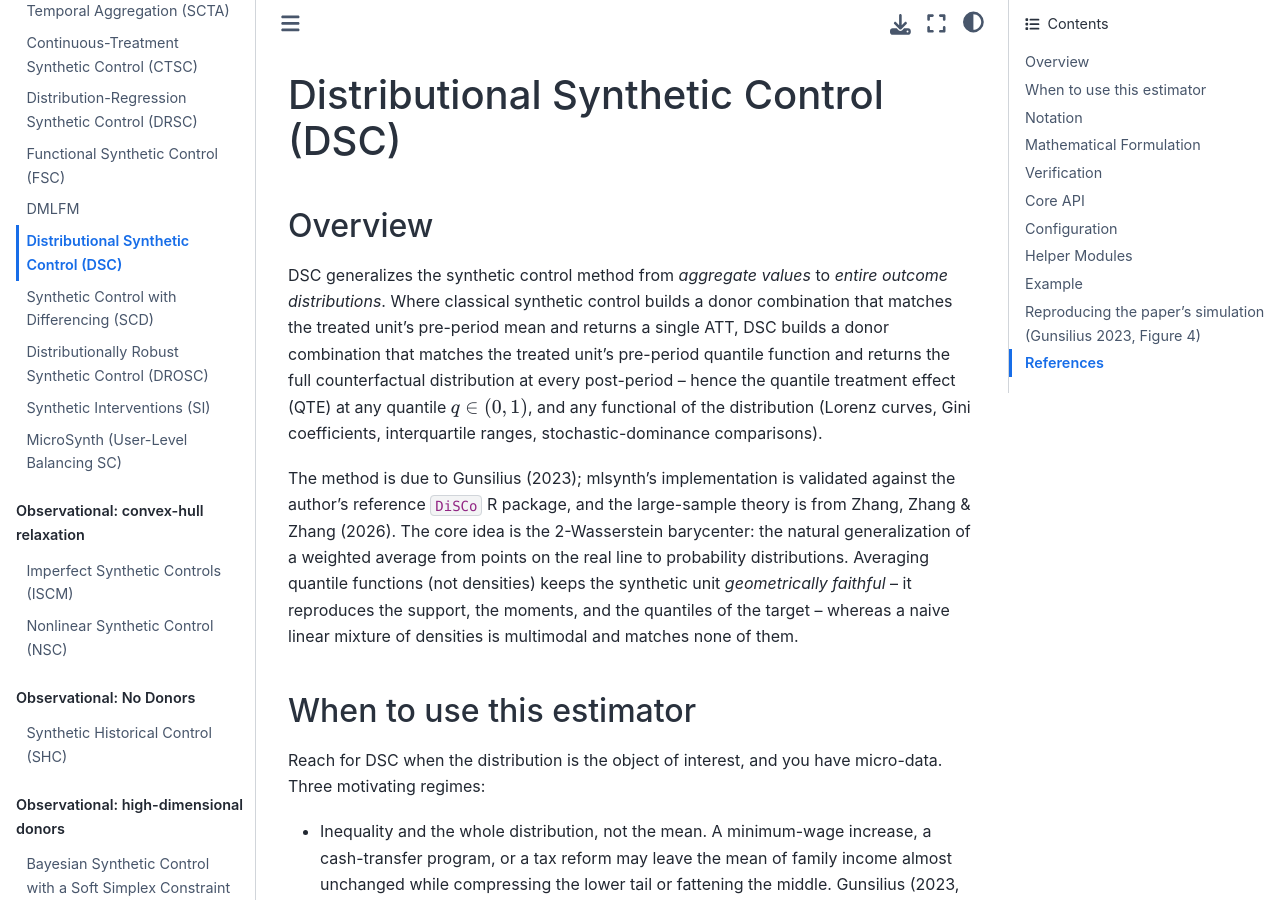
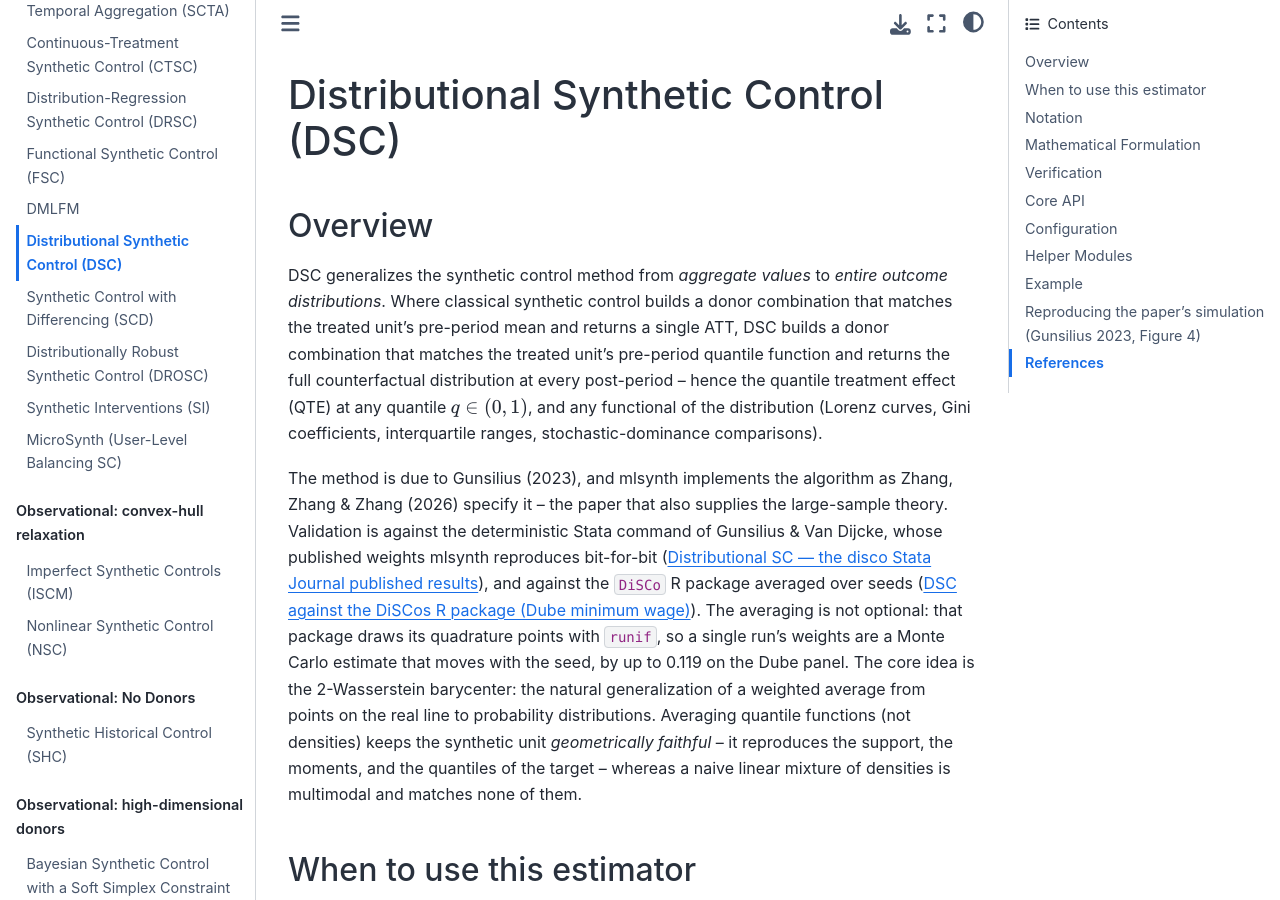
Before and after one commit to jgreathouse9/mlsynth, a Sphinx documentation site: the page built from docs/dsc.rst, in a window 1280 px wide and 900 px high. Built offline with Sphinx 7.4.7 and the Sphinx Book theme 1.1.4, drawn with Linux system fonts in a browser that asks for light colours.

Commit message:
Correct how the DSC page describes what the implementation is validated against (#381)
The Overview said the implementation "is validated against the author's reference
DiSCo R package". That names the wrong reference. DiSCo_weights_reg draws its
quadrature points with runif, so the package's weights are a Monte Carlo estimate
that moves with the seed -- by up to 0.119 on the Dube panel, which is why
disco_tenure says a single R run cannot serve as a target. What mlsynth
reproduces bit-for-bit is the deterministic Stata command's published weights;
the R package is a reference too, but only seed-averaged.

It also left the algorithm's specification to a subordinate clause about
large-sample theory. Zhang, Zhang & Zhang (2026) supply Algorithm 1, which is
what dsc.py says the implementation follows, and the mixing condition that
licenses the low-discrepancy grids mlsynth defaults to.

The sentence now names both references it is checked against, links their
replication pages, and says why the averaging is not optional.

```diff
--- a/docs/dsc.rst
+++ b/docs/dsc.rst
@@ -16,9 +16,15 @@ treatment effect (QTE) at any quantile :math:`q \in (0, 1)`, and any
 functional of the distribution (Lorenz curves, Gini coefficients,
 interquartile ranges, stochastic-dominance comparisons).
 
-The method is due to Gunsilius (2023); mlsynth's implementation is
-validated against the author's reference ``DiSCo`` R package, and the
-large-sample theory is from Zhang, Zhang & Zhang (2026). The core idea is
+The method is due to Gunsilius (2023), and mlsynth implements the algorithm as
+Zhang, Zhang & Zhang (2026) specify it -- the paper that also supplies the
+large-sample theory. Validation is against the deterministic Stata command of
+Gunsilius & Van Dijcke, whose published weights mlsynth reproduces bit-for-bit
+(:doc:`replications/disco_tenure`), and against the ``DiSCo`` R package averaged
+over seeds (:doc:`replications/dsc_disco_xval`). The averaging is not optional:
+that package draws its quadrature points with ``runif``, so a single run's
+weights are a Monte Carlo estimate that moves with the seed, by up to 0.119 on
+the Dube panel. The core idea is
 the 2-Wasserstein barycenter: the natural
 generalization of a weighted average from points on the real line to
 probability distributions. Averaging quantile functions (not densities)
```
